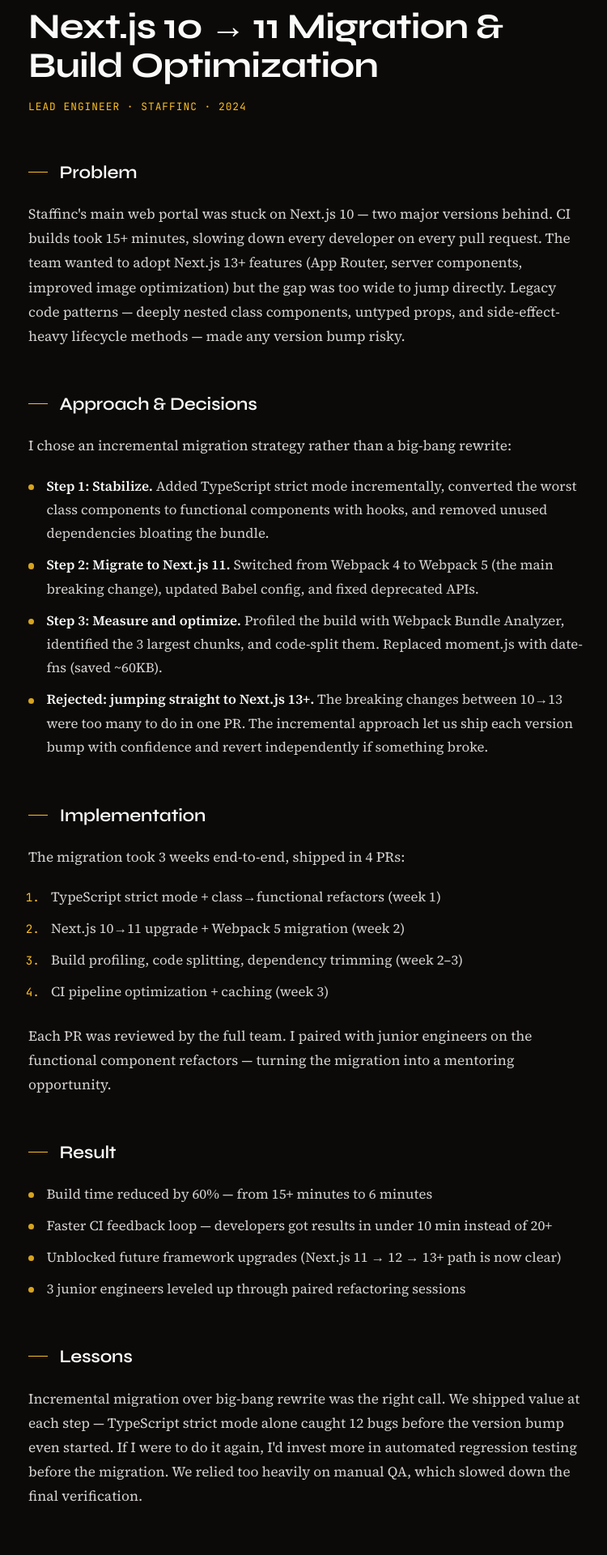
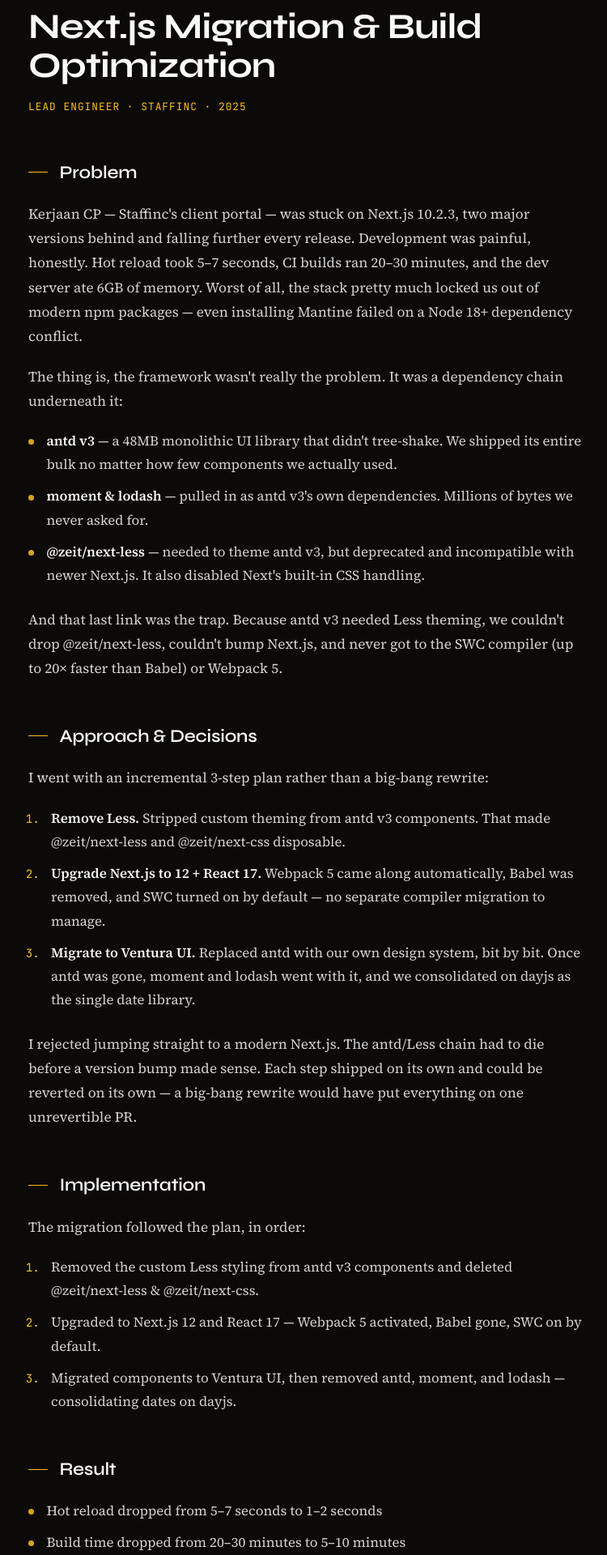
Before and after one commit to tamagossi/tamagossi.dev, a Next.js app: page /case-studies/nextjs-migration in a window 1280 px wide. Shown: the part 220-2140 px from the top of the page at 81% size, without its empty margins (261-1011 px from the left). Built offline with nearby package versions, Linux system fonts and the light colour scheme.

Commit message:
feat(): content | rewrite nextJS migration

```diff
--- a/src/app/case-studies/nextjs-migration/page.tsx
+++ b/src/app/case-studies/nextjs-migration/page.tsx
@@ -4,96 +4,126 @@
 
 export const metadata: Metadata = {
   description:
-    "Refactored legacy code and cut build time by 60% to unblock framework upgrades at Staffinc.",
+    "How I untangled Kerjaan CP's antd v3 → moment → @zeit/next-less chain to take Staffinc's portal from Next.js 10 to 12 and unlock SWC + Webpack 5.",
   title:
-    "Next.js Migration — 60% Faster Builds with TypeScript & Code Standards",
+    "Next.js Migration — Killing the Dependency Chain That Blocked SWC & Webpack 5",
 };
 
 export default function NextjsMigrationPage() {
   return (
     <CaseStudyLayout>
-      <h1 className="mb-2">Next.js 10 → 11 Migration & Build Optimization</h1>
-      <p className="mb-8">Lead Engineer · Staffinc · 2024</p>
+      <h1 className="mb-2">Next.js Migration & Build Optimization</h1>
+      <p className="mb-8">Lead Engineer · Staffinc · 2025</p>
 
       <h2 className="mt-10">Problem</h2>
       <p>
-        Staffinc&apos;s main web portal was stuck on Next.js 10 — two major
-        versions behind. CI builds took 15+ minutes, slowing down every
-        developer on every pull request. The team wanted to adopt Next.js 13+
-        features (App Router, server components, improved image optimization)
-        but the gap was too wide to jump directly. Legacy code patterns — deeply
-        nested class components, untyped props, and side-effect-heavy lifecycle
-        methods — made any version bump risky.
+        Kerjaan CP — Staffinc&apos;s client portal — was stuck on Next.js
+        10.2.3, two major versions behind and falling further every release.
+        Development was painful, honestly. Hot reload took 5–7 seconds, CI
+        builds ran 20–30 minutes, and the dev server ate 6GB of memory. Worst of
+        all, the stack pretty much locked us out of modern npm packages — even
+        installing Mantine failed on a Node 18+ dependency conflict.
+      </p>
+      <p>
+        The thing is, the framework wasn&apos;t really the problem. It was a
+        dependency chain underneath it:
+      </p>
+      <ul>
+        <li>
+          <strong>antd v3</strong> — a 48MB monolithic UI library that
+          didn&apos;t tree-shake. We shipped its entire bulk no matter how few
+          components we actually used.
+        </li>
+        <li>
+          <strong>moment & lodash</strong> — pulled in as antd v3&apos;s own
+          dependencies. Millions of bytes we never asked for.
+        </li>
+        <li>
+          <strong>@zeit/next-less</strong> — needed to theme antd v3, but
+          deprecated and incompatible with newer Next.js. It also disabled
+          Next&apos;s built-in CSS handling.
+        </li>
+      </ul>
+      <p>
+        And that last link was the trap. Because antd v3 needed Less theming, we
+        couldn&apos;t drop @zeit/next-less, couldn&apos;t bump Next.js, and
+        never got to the SWC compiler (up to 20× faster than Babel) or Webpack
+        5.
       </p>
 
       <h2 className="mt-10">Approach & Decisions</h2>
       <p>
-        I chose an incremental migration strategy rather than a big-bang
-        rewrite:
+        I went with an incremental 3-step plan rather than a big-bang rewrite:
       </p>
-      <ul>
+      <ol>
         <li>
-          <strong>Step 1: Stabilize.</strong> Added TypeScript strict mode
-          incrementally, converted the worst class components to functional
-          components with hooks, and removed unused dependencies bloating the
-          bundle.
+          <strong>Remove Less.</strong> Stripped custom theming from antd v3
+          components. That made @zeit/next-less and @zeit/next-css disposable.
         </li>
         <li>
-          <strong>Step 2: Migrate to Next.js 11.</strong> Switched from Webpack
-          4 to Webpack 5 (the main breaking change), updated Babel config, and
-          fixed deprecated APIs.
+          <strong>Upgrade Next.js to 12 + React 17.</strong> Webpack 5 came
+          along automatically, Babel was removed, and SWC turned on by default —
+          no separate compiler migration to manage.
         </li>
         <li>
-          <strong>Step 3: Measure and optimize.</strong> Profiled the build with
-          Webpack Bundle Analyzer, identified the 3 largest chunks, and
-          code-split them. Replaced moment.js with date-fns (saved ~60KB).
+          <strong>Migrate to Ventura UI.</strong> Replaced antd with our own
+          design system, bit by bit. Once antd was gone, moment and lodash went
+          with it, and we consolidated on dayjs as the single date library.
+        </li>
+      </ol>
+      <p>
+        I rejected jumping straight to a modern Next.js. The antd/Less chain had
+        to die before a version bump made sense. Each step shipped on its own
+        and could be reverted on its own — a big-bang rewrite would have put
+        everything on one unrevertible PR.
+      </p>
+
+      <h2 className="mt-10">Implementation</h2>
+      <p>The migration followed the plan, in order:</p>
+      <ol>
+        <li>
+          Removed the custom Less styling from antd v3 components and deleted
+          @zeit/next-less & @zeit/next-css.
         </li>
         <li>
-          <strong>Rejected: jumping straight to Next.js 13+.</strong> The
-          breaking changes between 10→13 were too many to do in one PR. The
-          incremental approach let us ship each version bump with confidence and
-          revert independently if something broke.
+          Upgraded to Next.js 12 and React 17 — Webpack 5 activated, Babel gone,
+          SWC on by default.
         </li>
-      </ul>
-
-      <h2 className="mt-10">Implementation</h2>
-      <p>The migration took 3 weeks end-to-end, shipped in 4 PRs:</p>
-      <ol>
-        <li>TypeScript strict mode + class→functional refactors (week 1)</li>
-        <li>Next.js 10→11 upgrade + Webpack 5 migration (week 2)</li>
-        <li>Build profiling, code splitting, dependency trimming (week 2–3)</li>
-        <li>CI pipeline optimization + caching (week 3)</li>
+        <li>
+          Migrated components to Ventura UI, then removed antd, moment, and
+          lodash — consolidating dates on dayjs.
+        </li>
       </ol>
-      <p>
-        Each PR was reviewed by the full team. I paired with junior engineers on
-        the functional component refactors — turning the migration into a
-        mentoring opportunity.
-      </p>
 
       <h2 className="mt-10">Result</h2>
       <ul>
-        <li>Build time reduced by 60% — from 15+ minutes to 6 minutes</li>
+        <li>Hot reload dropped from 5–7 seconds to 1–2 seconds</li>
+        <li>Build time dropped from 20–30 minutes to 5–10 minutes</li>
         <li>
-          Faster CI feedback loop — developers got results in under 10 min
-          instead of 20+
+          The path forward (Next.js 12 → 13+ with App Router) is finally open —
+          nothing in the old chain blocks it
         </li>
         <li>
-          Unblocked future framework upgrades (Next.js 11 → 12 → 13+ path is now
-          clear)
-        </li>
-        <li>
-          3 junior engineers leveled up through paired refactoring sessions
+          Modern npm libraries became usable once the Node 18+ dependency
+          conflict disappeared
         </li>
       </ul>
 
       <h2 className="mt-10">Lessons</h2>
       <p>
-        Incremental migration over big-bang rewrite was the right call. We
-        shipped value at each step — TypeScript strict mode alone caught 12 bugs
-        before the version bump even started. If I were to do it again, I&apos;d
-        invest more in automated regression testing before the migration. We
-        relied too heavily on manual QA, which slowed down the final
-        verification.
+        The biggest lesson was about dependency hygiene. Dependencies don&apos;t
+        stay free — they accrete. antd v3 had been sitting in the codebase long
+        after we&apos;d stopped using it for anything new; every new feature was
+        already going to Ventura UI. We were paying for a 48MB library, plus
+        moment and lodash, for features nobody was even writing anymore. The
+        real win here wasn&apos;t the Next.js upgrade itself — it was finally
+        maintaining the package graph: removing old dependencies when necessary,
+        deleting unused components, and consolidating on a single date library.
+      </p>
+      <p>
+        Staged upgrades beat big-bang rewrites, too: every step shipped and
+        could be reverted on its own, so the migration never risked the whole
+        platform at once.
       </p>
     </CaseStudyLayout>
   );
--- a/src/components/sections/case-studies.tsx
+++ b/src/components/sections/case-studies.tsx
@@ -24,8 +24,8 @@
     category: "platform migration",
     href: "/case-studies/nextjs-migration",
     summary:
-      "Refactored legacy code, cut build time by 60%, and unblocked framework upgrades with an incremental strategy.",
-    title: "Next.js 10 → 11 Migration",
+      "Untangled an antd v3 dependency chain to take a client portal from Next.js 10 to 12 — cutting builds from 20+ minutes to under 10.",
+    title: "Next.js Migration",
     Visual: MigrationVisual,
   },
   {
```
Also changed, not shown: 1 other file (tests, documents, lock files or other folders).
